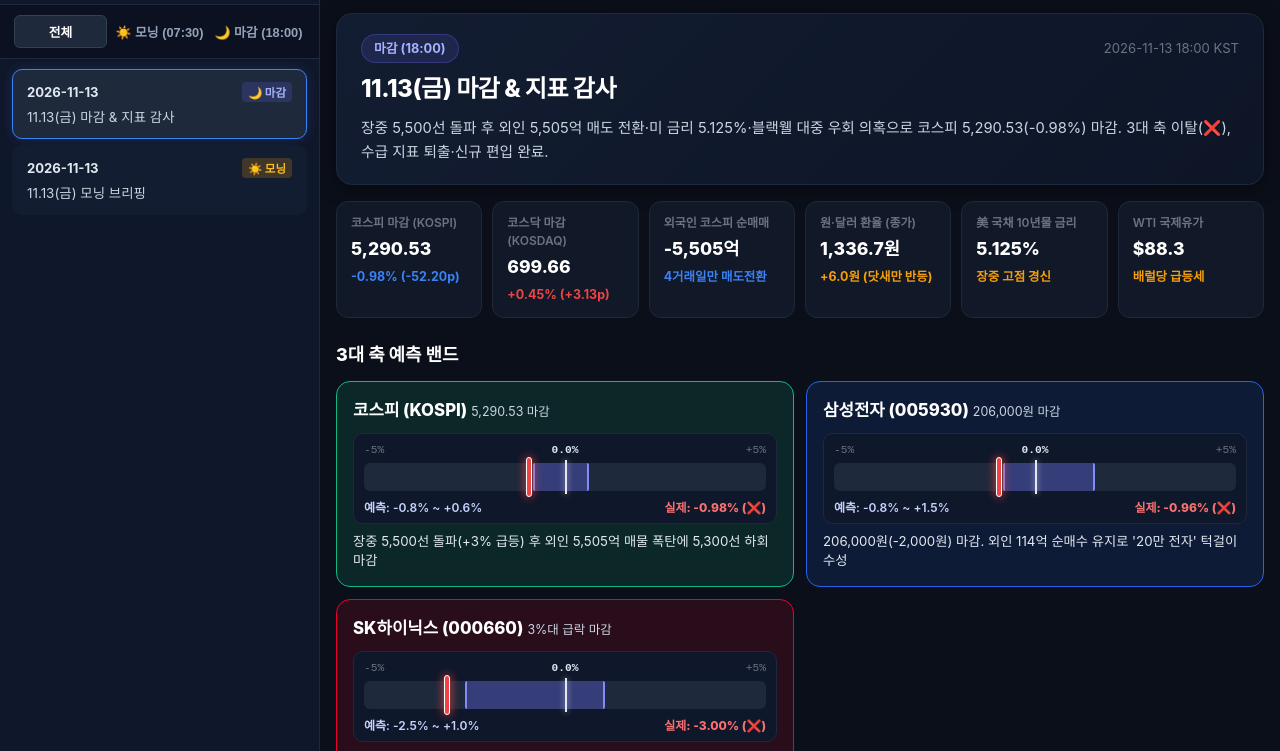
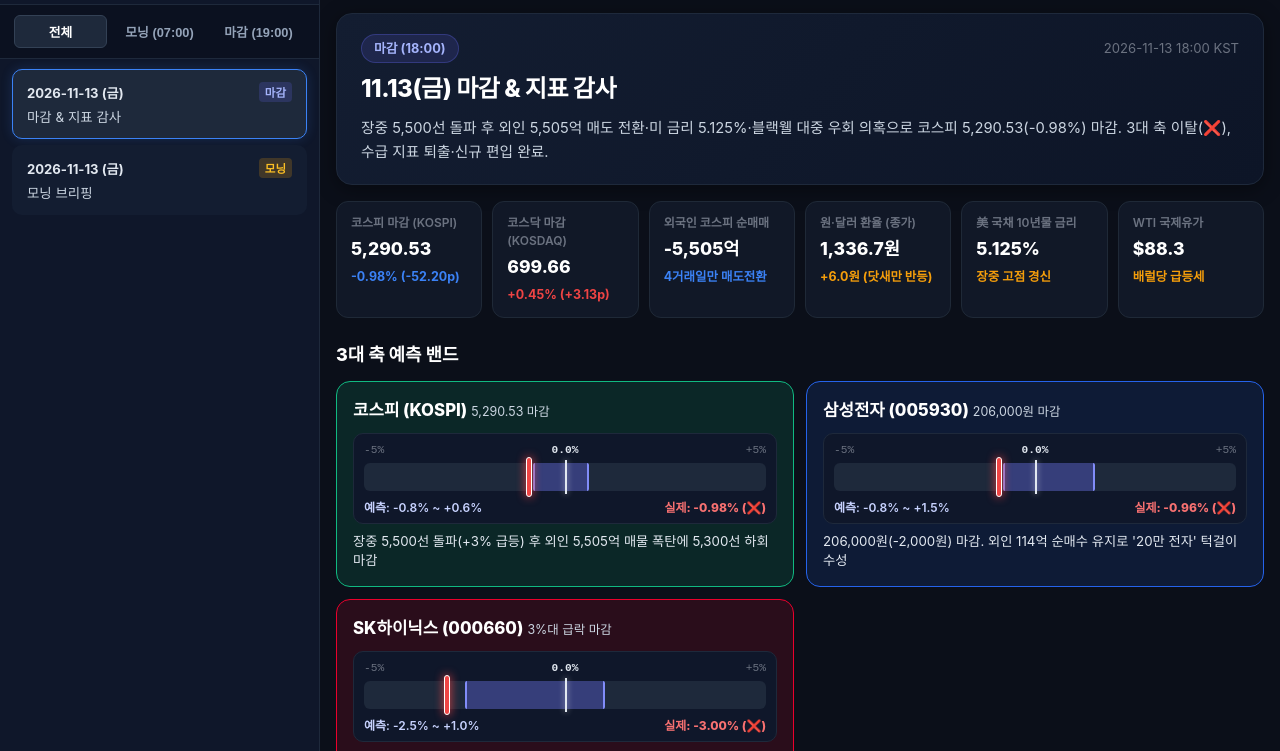
Before and after one commit to dh419/daily-stock-brief, a plain HTML site: page index.html in a window 1280 px wide. Shown: the part 49-800 px from the top of the page. Drawn offline with Linux system fonts and the light colour scheme.

Commit message:
style(sidebar): add weekday to date, deduplicate title date & update 07:00/19:00 tabs

```diff
--- a/index.html
+++ b/index.html
@@ -191,8 +191,8 @@
     </div>
     <div class="filter-tabs">
       <button class="filter-btn active" onclick="filterReports('all', this)">전체</button>
-      <button class="filter-btn" onclick="filterReports('morning', this)">☀️ 모닝 (07:30)</button>
-      <button class="filter-btn" onclick="filterReports('evening', this)">🌙 마감 (18:00)</button>
+      <button class="filter-btn" onclick="filterReports('morning', this)">모닝 (07:00)</button>
+      <button class="filter-btn" onclick="filterReports('evening', this)">마감 (19:00)</button>
     </div>
     <div class="report-list" id="reportList"></div>
   </aside>
@@ -237,6 +237,17 @@
       }
     }
 
+    function formatDateWithWeekday(dateStr) {
+      const days = ['일', '월', '화', '수', '목', '금', '토'];
+      const d = new Date(dateStr + 'T00:00:00');
+      if (isNaN(d)) return dateStr;
+      return `${dateStr} (${days[d.getDay()]})`;
+    }
+
+    function stripLeadingDate(title) {
+      return title.replace(/^\d{2,4}[.\-]\d{1,2}(?:[.\-]\d{1,2})?(?:\([일월화수목금토]\))?\s*/, '').trim() || title;
+    }
+
     function renderSidebar() {
       const container = document.getElementById('reportList');
       container.innerHTML = '';
@@ -249,14 +260,16 @@
           selectReport(item.id, item.path, item.title);
           if (window.innerWidth <= 768) toggleSidebar();
         };
+        const dateLabel = formatDateWithWeekday(item.date);
+        const cleanTitle = stripLeadingDate(item.title);
         el.innerHTML = `
           <div class="item-top">
-            <span class="item-date">${item.date}</span>
+            <span class="item-date">${dateLabel}</span>
             <span class="item-session ${item.session === 'morning' ? 'session-morning' : 'session-evening'}">
-              ${item.session === 'morning' ? '☀️ 모닝' : '🌙 마감'}
+              ${item.session === 'morning' ? '모닝' : '마감'}
             </span>
           </div>
-          <div class="item-title">${item.title}</div>
+          <div class="item-title">${cleanTitle}</div>
         `;
         container.appendChild(el);
       });
```
